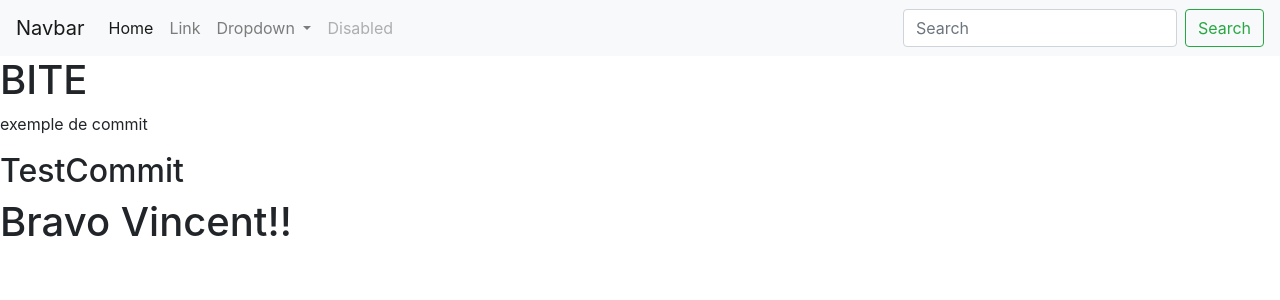
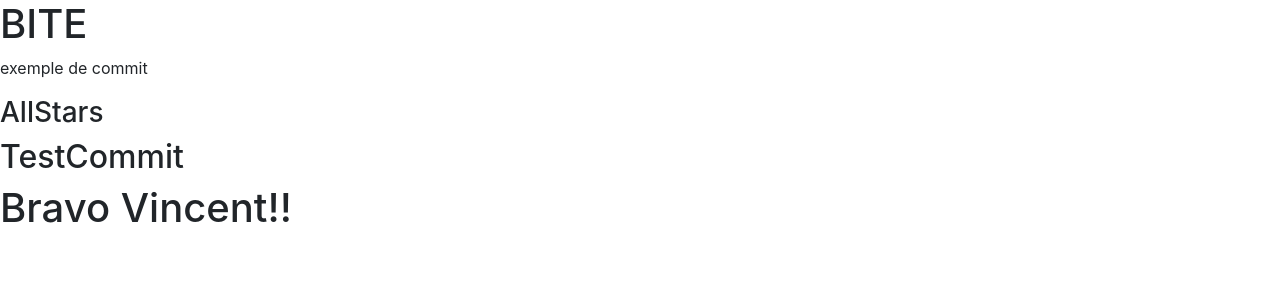
Before and after one commit to Kahbei/shopExercise, an Angular app: page / in a window 1280 px wide. Shown: the top 300 px of the page. Built offline with nearby package versions, Linux system fonts and the light colour scheme.

Commit message:
Test git add

```diff
--- a/src/app/app.component.html
+++ b/src/app/app.component.html
@@ -1,43 +1,9 @@
-<nav class="navbar navbar-expand-lg navbar-light bg-light">
-    <a class="navbar-brand" href="#">Navbar</a>
-    <button class="navbar-toggler" type="button" data-toggle="collapse" data-target="#navbarSupportedContent" aria-controls="navbarSupportedContent" aria-expanded="false" aria-label="Toggle navigation">
-      <span class="navbar-toggler-icon"></span>
-    </button>
-
-    <div class="collapse navbar-collapse" id="navbarSupportedContent">
-      <ul class="navbar-nav mr-auto">
-        <li class="nav-item active">
-          <a class="nav-link" href="#">Home <span class="sr-only">(current)</span></a>
-        </li>
-        <li class="nav-item">
-          <a class="nav-link" href="#">Link</a>
-        </li>
-        <li class="nav-item dropdown">
-          <a class="nav-link dropdown-toggle" href="#" id="navbarDropdown" role="button" data-toggle="dropdown" aria-haspopup="true" aria-expanded="false">
-            Dropdown
-          </a>
-          <div class="dropdown-menu" aria-labelledby="navbarDropdown">
-            <a class="dropdown-item" href="#">Action</a>
-            <a class="dropdown-item" href="#">Another action</a>
-            <div class="dropdown-divider"></div>
-            <a class="dropdown-item" href="#">Something else here</a>
-          </div>
-        </li>
-        <li class="nav-item">
-          <a class="nav-link disabled" href="#" tabindex="-1" aria-disabled="true">Disabled</a>
-        </li>
-      </ul>
-      <form class="form-inline my-2 my-lg-0">
-        <input class="form-control mr-sm-2" type="search" placeholder="Search" aria-label="Search">
-        <button class="btn btn-outline-success my-2 my-sm-0" type="submit">Search</button>
-      </form>
-    </div>
-  </nav>
-
 <h1>BITE</h1>
 
 <p>exemple de commit</p>
 
+<h3>AllStars</h3>
+
 <h2>TestCommit</h2>
 
 <h1>Bravo Vincent!!</h1>
```
